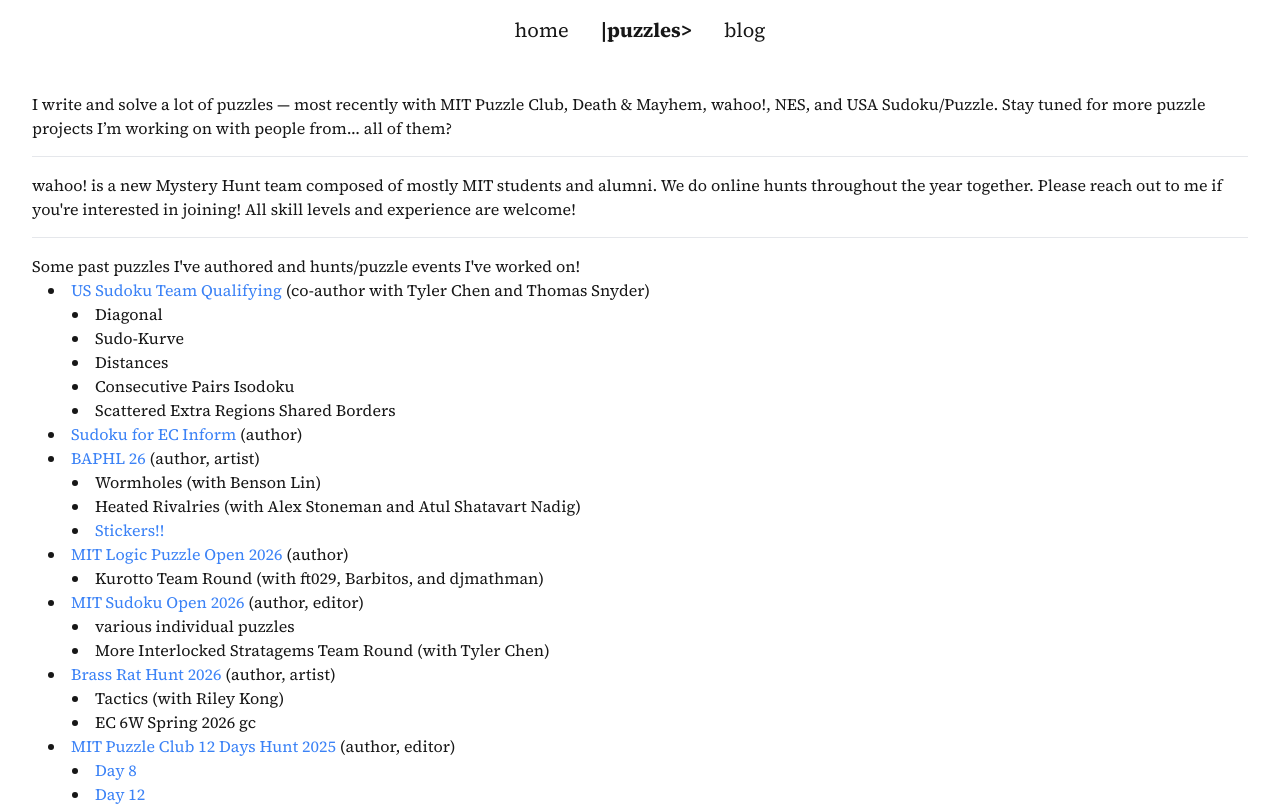
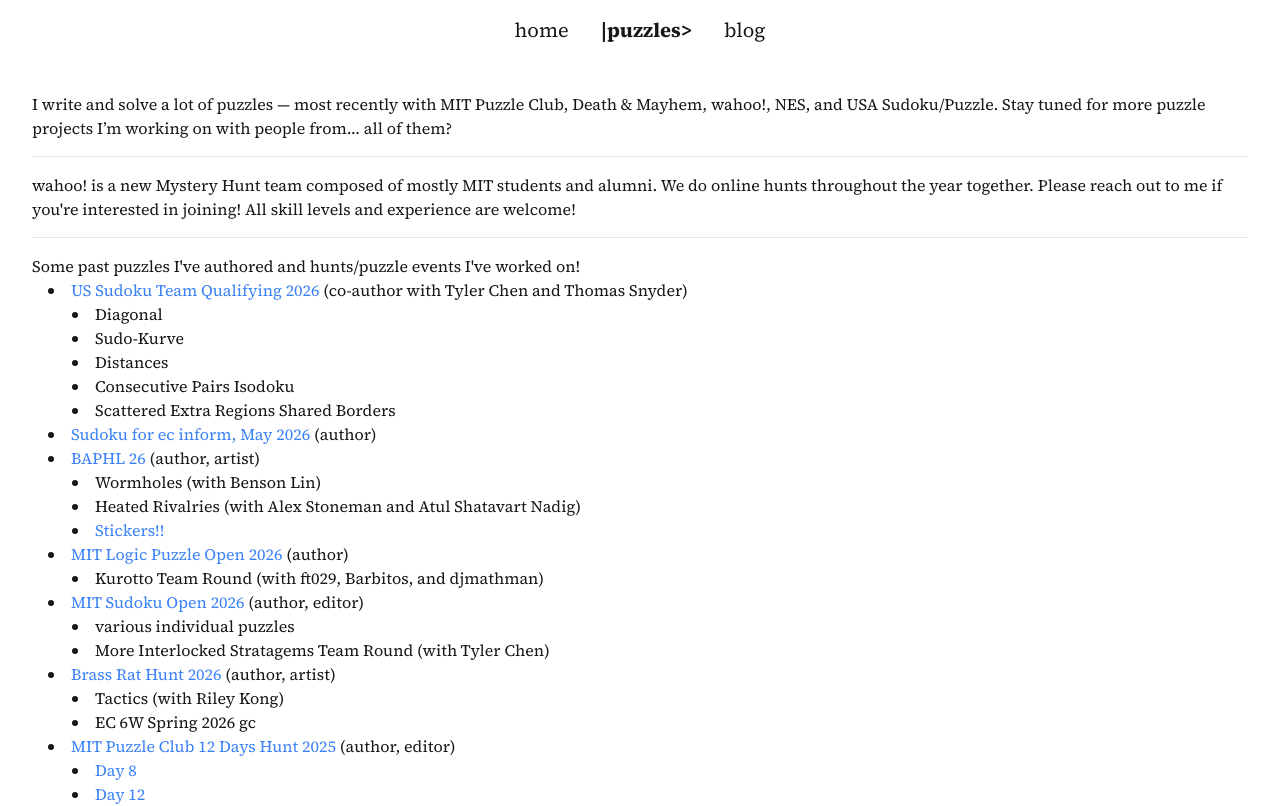
Before and after one commit to rchang0/rchang0.github.io, a Next.js app: page /puzzles in a window 1280 px wide. Shown: the top 806 px of the page. Built offline with nearby package versions, Linux system fonts and the light colour scheme.

Commit message:
Update page.tsx

```diff
--- a/app/puzzles/page.tsx
+++ b/app/puzzles/page.tsx
@@ -30,7 +30,7 @@
             rel="noopener noreferrer"
             className="text-blue-500 visited:text-purple-600 hover:underline"
           >
-            US Sudoku Team Qualifying
+            US Sudoku Team Qualifying 2026
           </a>{" "}
           (co-author with Tyler Chen and Thomas Snyder)
           <ul className="list-disc list-inside ml-6">
@@ -50,7 +50,7 @@
             rel="noopener noreferrer"
             className="text-blue-500 visited:text-purple-600 hover:underline"
           >
-            Sudoku for EC Inform
+            Sudoku for ec inform, May 2026
           </a>{" "}
           (author)
         </li>
```
